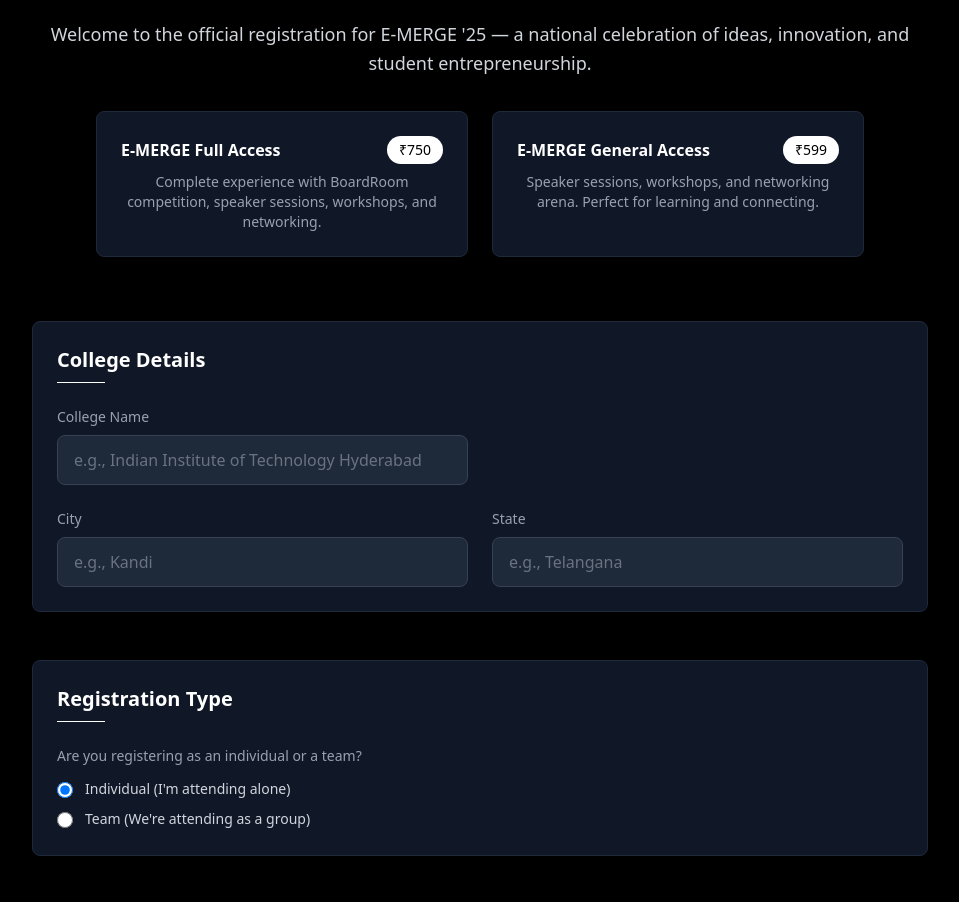
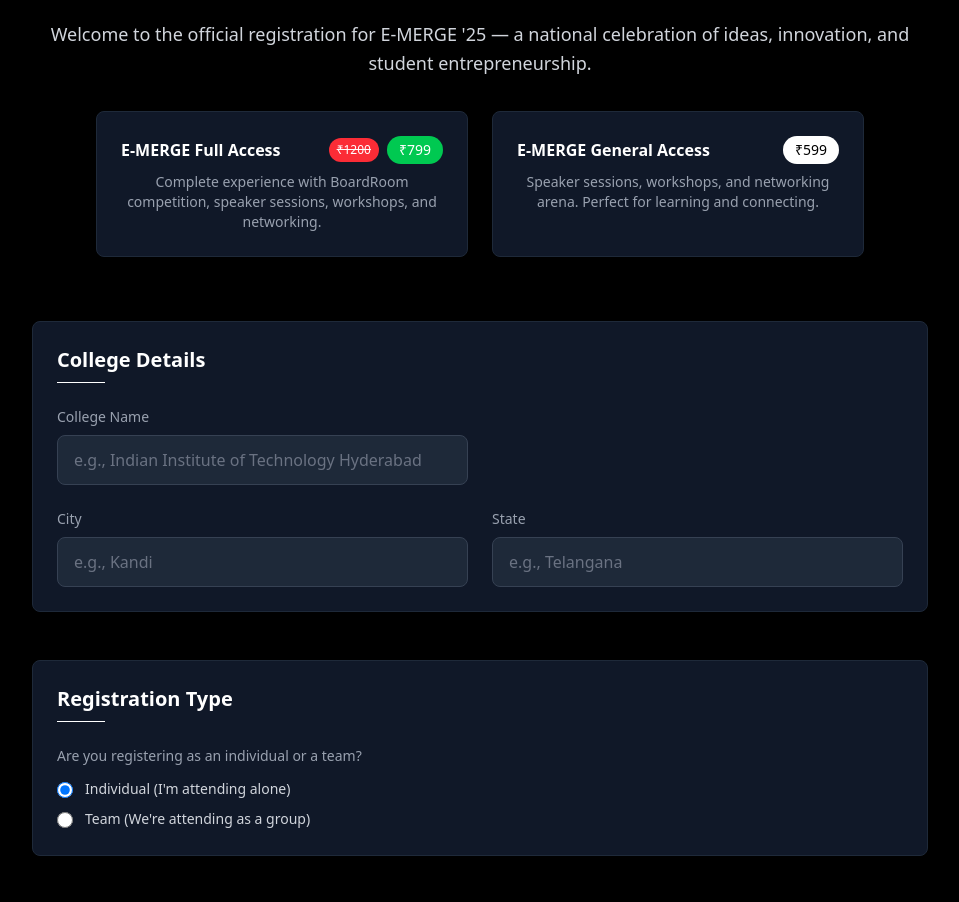
Before and after one commit to E-Cell-IITH/website-2025-26, a Next.js app: page /emerge in a window 1280 px wide. Shown: the part 780-1682 px from the top of the page, without its empty margins (160-1119 px from the left). Built offline with nearby package versions, Linux system fonts and the light colour scheme.

Commit message:
changed the price of full access

```diff
--- a/src/components/emergeComponents/App.jsx
+++ b/src/components/emergeComponents/App.jsx
@@ -171,7 +171,7 @@ export default function RegistrationForm() {
 
     const amountToPay = useMemo(() => {
         if (registrationType === 'individual') return 599;
-        const pricePerPerson = formData.competitionInterest === 'yes' ? 750 : 599;
+        const pricePerPerson = formData.competitionInterest === 'yes' ? 799 : 599;
         return pricePerPerson * (parseInt(formData.teamSize, 10) || 0);
     }, [registrationType, formData.competitionInterest, formData.teamSize]);
 
@@ -262,7 +262,10 @@ export default function RegistrationForm() {
                                     <div className="p-6 bg-gray-900 border border-gray-800 rounded-lg">
                                         <h3 className="font-semibold text-white mb-2 flex items-center justify-between">
                                             E-MERGE Full Access
-                                            <span className="bg-white text-black text-sm px-3 py-1 rounded-full font-medium">₹750</span>
+                                            <div className="flex items-center space-x-2">
+                                                <span className="bg-red-500 text-white text-xs px-2 py-1 rounded-full font-medium line-through">₹1200</span>
+                                                <span className="bg-green-500 text-white text-sm px-3 py-1 rounded-full font-medium">₹799</span>
+                                            </div>
                                         </h3>
                                         <p className="text-gray-400 text-sm">Complete experience with BoardRoom competition, speaker sessions, workshops, and networking.</p>
                                     </div>
@@ -417,7 +420,7 @@ export default function RegistrationForm() {
                                                 name="competitionInterest"
                                                 legend="Is your team interested in participating in The BoardRoom?"
                                                 options={[
-                                                    { value: 'yes', label: 'Yes – BoardRoom + Full Access (₹750 per person)' },
+                                                    { value: 'yes', label: 'Yes – BoardRoom + Full Access (₹1200 ₹799 per person)' },
                                                     { value: 'no', label: 'No – General Access only (₹599 per person)' }
                                                 ]}
                                                 selectedValue={formData.competitionInterest}
```
